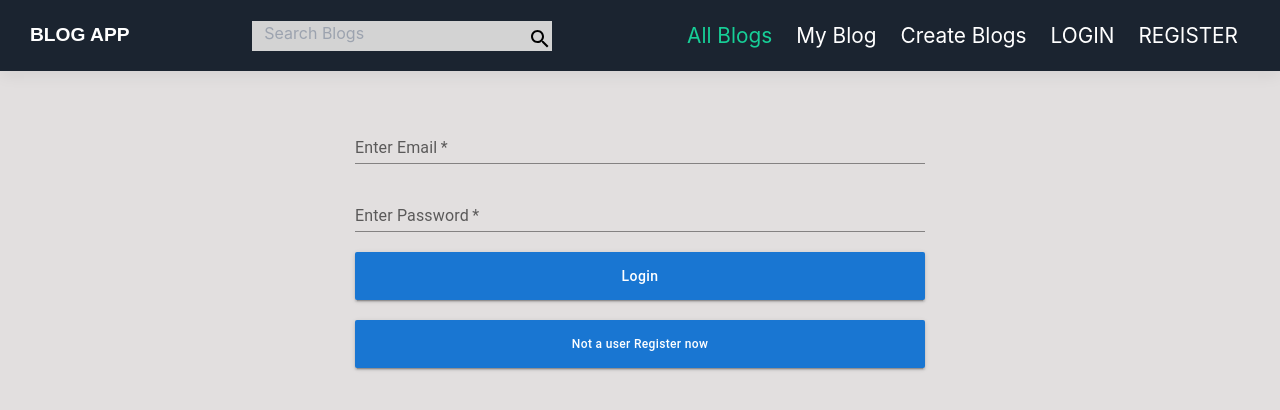
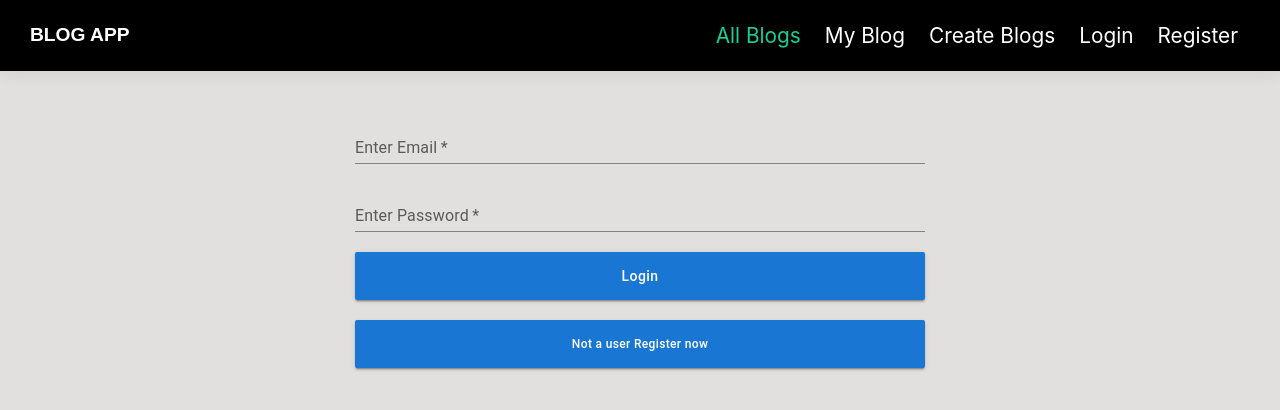
Before and after one commit to Ranjana993/Blog-App, a React (Create React App) app in the folder client/: page /login in a window 1280 px wide. Shown: the top 410 px of the page. Built offline with nearby package versions, Linux system fonts and the light colour scheme.

Commit message:
modifying all the css with tailwindcss

```diff
--- a/client/src/Component/Body/Body.jsx
+++ b/client/src/Component/Body/Body.jsx
@@ -1,5 +1,5 @@
 import React from 'react'
-
+import SearchIcon from '@mui/icons-material/Search';
 import { useState } from 'react';
 import axios from 'axios';
 import { useEffect } from 'react';
@@ -27,15 +27,17 @@ const Body = () => {
     return (
         <>
             <div className="">
-                <div className="">
-                    <p className='text-red-600' >
-                        List of all blogs ....</p>
+                <div className="px-4 my-4 flex justify-end">
+                    <div className='mr-3 lg:mr-0 px-2 flex items-center h-10 bg-gray-800 w-64 rounded-lg'>
+                        <input type="text" className='bg-transparent outline-none border-none' placeholder='Search Blogs' />
+                        <span><SearchIcon /> </span>
+                    </div>
                 </div>
                 <div className="">
-                    <div className="">
+                    <div className="flex flex-col lg:flex-row gap-4 justify-center flex-wrap">
                         {
                             blogs && blogs?.map((blog) => (
-                                <div className="card" key={blog._id} >
+                                <div className="px-6 lg:px-0 w-full lg:w-[20%] h-auto" key={blog._id} >
                                     <SingleBlog
                                         id={blog?._id}
                                         img={blog.image}
--- a/client/src/Component/Header/Header.jsx
+++ b/client/src/Component/Header/Header.jsx
@@ -4,7 +4,6 @@ import { Link } from 'react-router-dom'
 import { useNavigate } from "react-router-dom"
 import { useDispatch, useSelector } from 'react-redux'
 import { authAction } from '../../redux/store'
-import SearchIcon from '@mui/icons-material/Search';
 
 const Header = () => {
   const [clicked, setClicked] = useState(false)
@@ -30,12 +29,8 @@ const Header = () => {
   }
   return (
     <>
-      <nav className="container">
+      <nav className="bg-black">
         <div className="header-icon" onClick={() => navigate("/")}>BLOG APP</div>
-        <div id={"inputBox"}>
-          <input type="text" placeholder='Search Blogs' />
-          <span style={{float:'right', marginTop:'5px' }}><SearchIcon/> </span>
-        </div>
         <div>
           <ul id="navbar" className={clicked ? "navbar active" : "navbar"}>
             <li><Link to="/" className='active'> All Blogs </Link></li>
@@ -44,12 +39,12 @@ const Header = () => {
             {
               !isLogin ? (
                 <>
-                  <li> <Link to="/login"> LOGIN</Link></li>
-                  <li> <Link to="/register"> REGISTER</Link></li>
+                  <li> <Link to="/login"> Login</Link></li>
+                  <li> <Link to="/register"> Register</Link></li>
                 </>
               )
                 :
-                <li> <Link to="#" onClick={logoutBtn} > LOGOUT</Link></li>
+                <li className='bg-red-500 text-white rounded-lg hover:text-white p-4'> <Link to="#" onClick={logoutBtn} > Logout</Link></li>
             }
           </ul>
         </div>
--- a/client/src/index.css
+++ b/client/src/index.css
@@ -29,67 +29,24 @@ code {
   /* overflow-y: hidden; */
 }
 
-
-
-.container-Detail {
-  display: flex;
-  flex-direction: row;
-  height: 60vh;
-  padding: 2rem;
-
+/* width */
+::-webkit-scrollbar {
+  width: 0.5rem;
 }
 
-#img>img {
-  max-height: 100%;
-  max-width: 90%;
-  height: 40rem;
-  width: 50rem;
+/* Track */
+::-webkit-scrollbar-track {
+  background: white;
 }
 
-.data {
-  max-width: 50%;
+/* Handle */
+::-webkit-scrollbar-thumb {
+  background: black;
+border-bottom-left-radius: 50px;
+border-bottom-right-radius: 50px;
 }
 
-.btns {
-  display: flex;
-  margin-top: 2.5rem;
+/* Handle on hover */
+::-webkit-scrollbar-thumb:hover {
+  background: rgb(45, 42, 42);
 }
-
-.btns>.btn1 {
-  margin-right: 1.2rem;
-}
-
-.btns>.btn1:hover {
-  background-color: rgb(8, 84, 84);
-  color: white;
-  transition: 0.6s;
-  ;
-}
-
-.singleCard {
-  display: flex;
-  justify-content: space-between;
-  align-items: center;
-
-}
-
-@media screen and (max-width: 769px) {
-  .container-Detail {
-    display: flex;
-    flex-direction: column;
-    height: 60vh;
-    padding: 2.4rem;
-    margin: auto;
-  }
-
-  #img>img {
-    max-height: 90%;
-    max-width: 100%;
-    height: 25em;
-    width: 100%;
-  }
-
-  .data {
-    max-width: 100%;
-  }
-}
--- a/client/src/pages/SingleBlog.jsx
+++ b/client/src/pages/SingleBlog.jsx
@@ -31,31 +31,34 @@ const SingleBlog = ({ title, isUser, description, name, img, id }) => {
         navigate(`/edit-blog/${id}`)
     }
     return (
-        <div className='wrapper_container' onClick={() => navigate(`/detailed-page/${id}`)}>
-            <div  className={"singleCard"} >
-
+        <div className='p-2' onClick={() => navigate(`/detailed-page/${id}`)}>
+            <div className={"singleCard"} >
                 {
                     isUser && (
-                        <Box display={'flex'}>
+                        <div display={'flex'}>
                             <IconButton onClick={handleEdit} sx={{ marginLeft: 'auto', color: 'green' }}>
                                 <EditIcon />
                             </IconButton>
                             <IconButton aria-label="settings" onClick={handleDelete} sx={{ color: 'red' }}>
                                 <DeleteIcon />
                             </IconButton>
-                        </Box>
+                        </div>
                     )
                 }
 
             </div>
-            <CardMedia component="img" height="250" image={img} alt="Paella dish" />
-            <p>{title}  </p>
-            <CardContent>
-                <Typography variant="body2" color="text.secondary">
-                    {description}
-                </Typography>
-            </CardContent>
-            <button  className='btns2' onClick={()=> navigate(`/detailed-page/${id}`)}>Click to know more</button>
+            <img className='w-full h-36 bg-cover rounded-tl-lg rounded-tr-lg' src={img} alt="Paella dish" />
+            <p className='text-xl'>{title}  </p>
+            <div>
+                <p>
+                    {
+                        description.split(' ').length > 10 ?
+                            description.split(' ').slice(0, 10).join(' ') + "..." :
+                            description
+                    }
+                </p>
+            </div>
+            <button className='bg-slate-900 text-white hover:bg-black p-2 mt-4' onClick={() => navigate(`/detailed-page/${id}`)}>Click to know more</button>
         </div>
     )
 }
```
